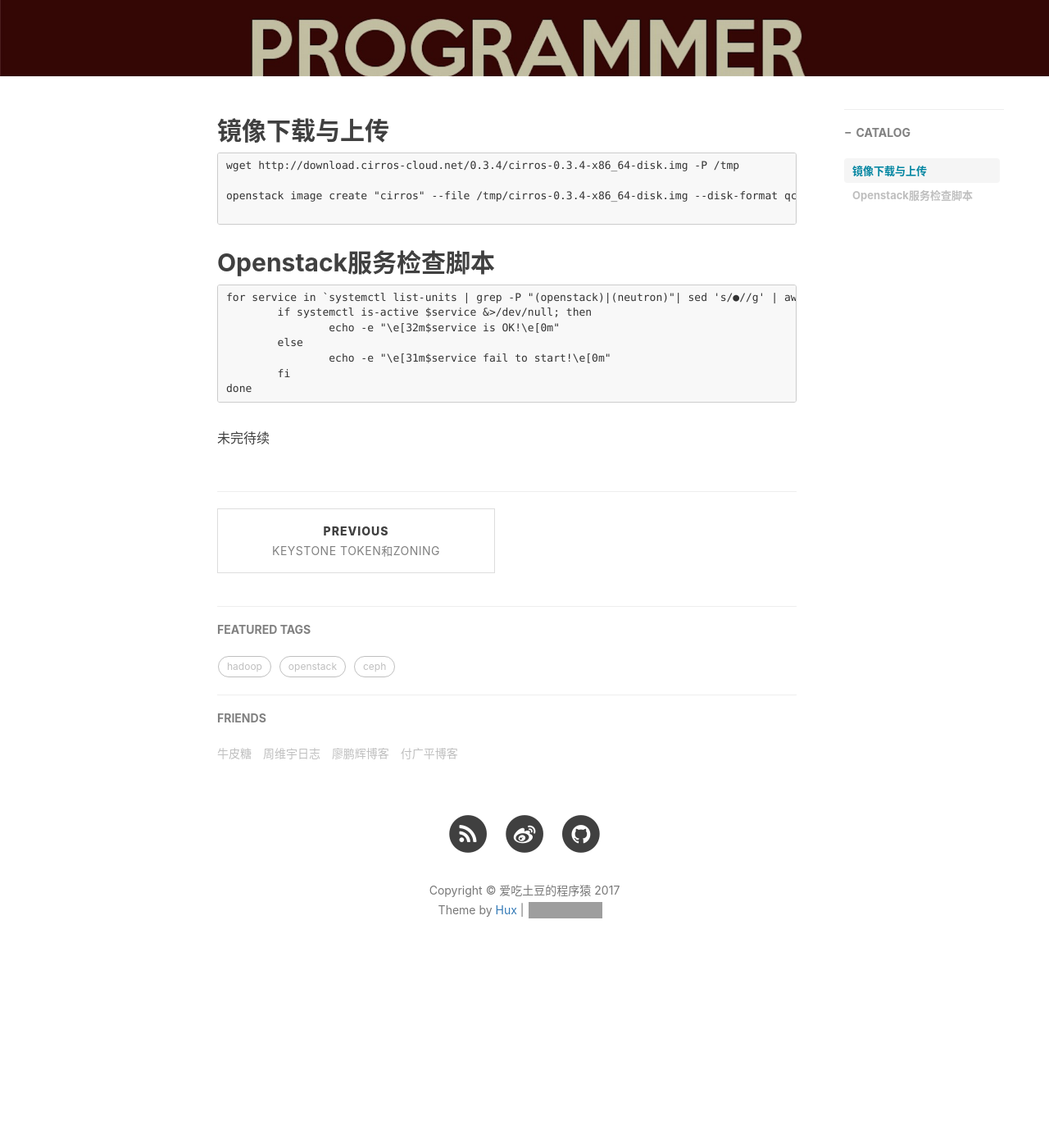
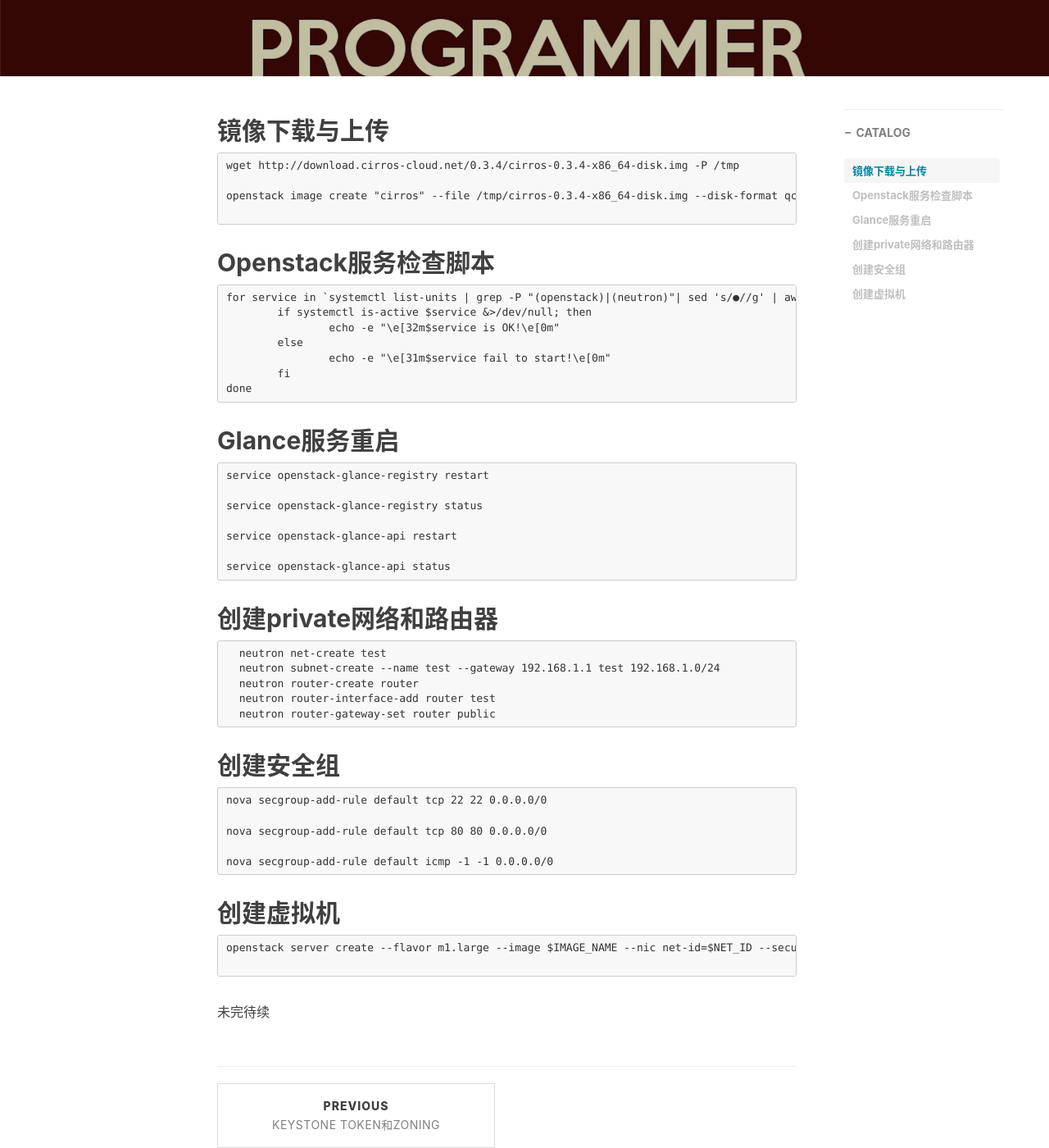
Before and after one commit to eatpotato/eatpotato.github.io, a Jekyll site: the page built from _posts/2017-03-06-openstack-common-script.md, in a window 1280 px wide and 1400 px high, scrolled down 364 px. Shown: the whole window at 82% size. Built offline with Jekyll 4.4.1, drawn with Linux system fonts in a browser that asks for light colours; nearby versions of some CDN libraries; comment, search, counter and statistics services are not loaded; before the commit the page ends 1578 px from its top, so only the background shows below that; grey boxes are pictures that could not be loaded.

Commit message:
update my blog

````diff
--- a/_posts/2017-03-06-openstack-common-script.md
+++ b/_posts/2017-03-06-openstack-common-script.md
@@ -31,4 +31,43 @@ for service in `systemctl list-units | grep -P "(openstack)|(neutron)"| sed 's/
 done
 ```
 
+## Glance服务重启
+
+```
+service openstack-glance-registry restart
+
+service openstack-glance-registry status
+
+service openstack-glance-api restart
+
+service openstack-glance-api status
+```
+
+## 创建private网络和路由器
+
+```
+  neutron net-create test
+  neutron subnet-create --name test --gateway 192.168.1.1 test 192.168.1.0/24
+  neutron router-create router
+  neutron router-interface-add router test
+  neutron router-gateway-set router public
+```
+
+## 创建安全组
+
+```
+nova secgroup-add-rule default tcp 22 22 0.0.0.0/0
+
+nova secgroup-add-rule default tcp 80 80 0.0.0.0/0
+
+nova secgroup-add-rule default icmp -1 -1 0.0.0.0/0
+```
+
+## 创建虚拟机
+
+```
+openstack server create --flavor m1.large --image $IMAGE_NAME --nic net-id=$NET_ID --security-group default $HOST_NAME
+
+```
+
 未完待续
````
